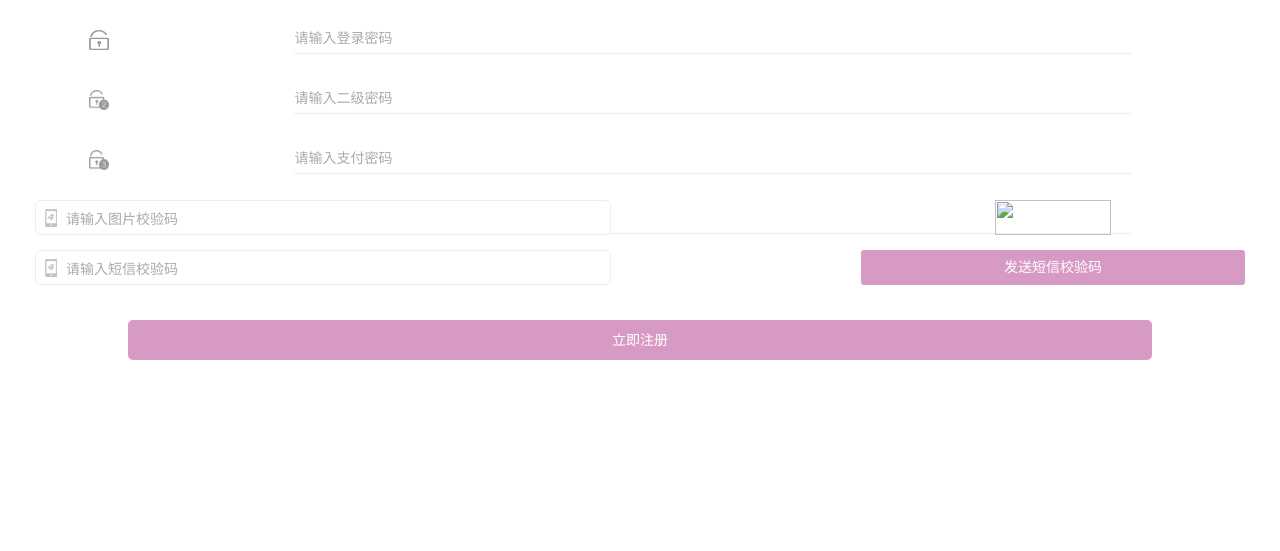
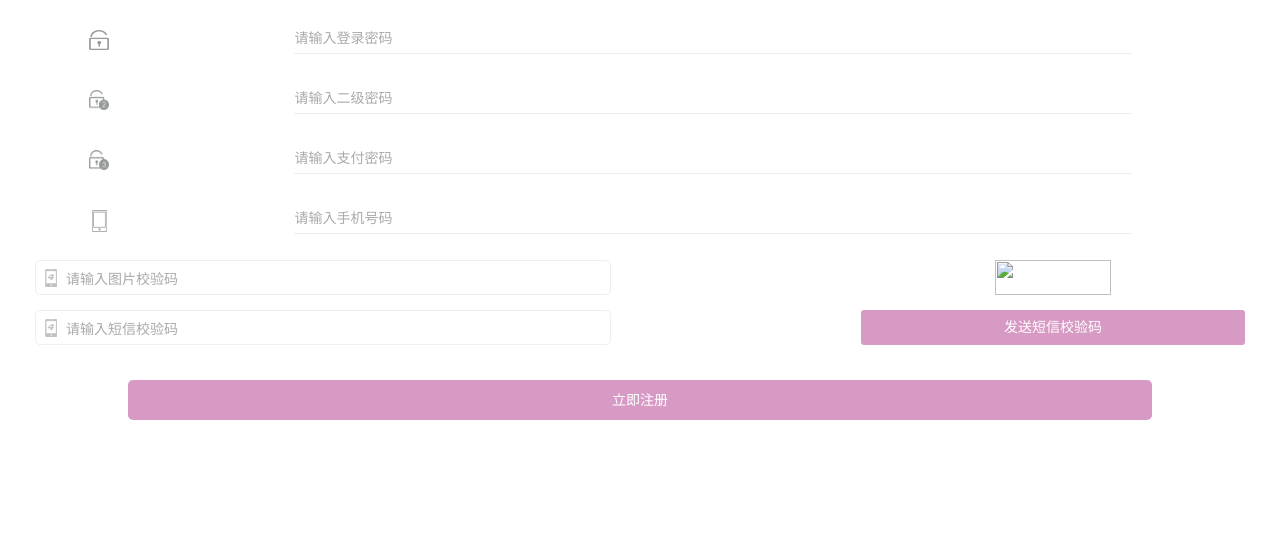
Before and after one commit to jianyufeng/fule_webapp, a PHP site: page /register/register.html in a window 1280 px wide. Shown: the part 250-801 px from the top of the page. Run offline with PHP 8.4, Linux system fonts and the light colour scheme.

Commit message:
注册页修改

```diff
--- a/register/register.css
+++ b/register/register.css
@@ -66,13 +66,18 @@
   margin-left: 0px;
   margin-top: -10px;
 }
-.postNoteBox {
+.noteBox {
+  width: 100%;
+  height: auto;
+  margin-top: 60px;
+}
+.noteBox .postNoteBox {
   width: 100%;
   height: 50px;
   position: relative;
   text-align: center;
 }
-.postNoteBox .phoneIcon {
+.noteBox .postNoteBox .phoneIcon {
   width: 12px;
   height: 18px;
   position: absolute;
@@ -82,16 +87,16 @@
   left: 45px;
   z-index: 1;
 }
-.postNoteBox .note {
+.noteBox .postNoteBox .note {
   width: 45%;
   height: 35px;
   float: left;
   margin-left: 35px;
   border: 1px solid #eee;
   border-radius: 5px;
-  padding-left: 30px ;
+  padding-left: 30px;
 }
-.postNoteBox .postNote {
+.noteBox .postNoteBox .postNote {
   width: 30%;
   height: 35px;
   right: 35px;
@@ -101,7 +106,7 @@
   color: white;
   border-radius: 3px;
 }
-.postNoteBox .imgNote {
+.noteBox .postNoteBox .imgNote {
   width: 30%;
   height: 35px;
   right: 35px;
--- a/register/register.less
+++ b/register/register.less
@@ -78,8 +78,14 @@
   margin-top: -10px;
 
 }
+.noteBox {
 
-.postNoteBox{
+  width: 100%;
+  height: auto;
+  margin-top: 60px;
+
+
+  .postNoteBox {
     width: 100%;
     height: 50px;
     position: relative;
@@ -96,17 +102,17 @@
       left: 45px;
       z-index: 1;
     }
-  .note{
+    .note {
       width: 45%;
       height: 35px;
       float: left;
       margin-left: 35px;
       border: 1px solid #eee;
       border-radius: 5px;
-    padding-left:30px ;
+      padding-left: 30px;
     }
 
-  .postNote{
+    .postNote {
       width: 30%;
       height: 35px;
       right: 35px;
@@ -118,7 +124,7 @@
 
     }
 
-  .imgNote{
+    .imgNote {
       width: 30%;
       height: 35px;
       right: 35px;
@@ -127,7 +133,7 @@
       border-radius: 3px;
     }
   }
-
+}
 .registerButton{
   width: 80%;
   height: 40px;
```
Lines whose indentation alone changed are shown as unchanged.
